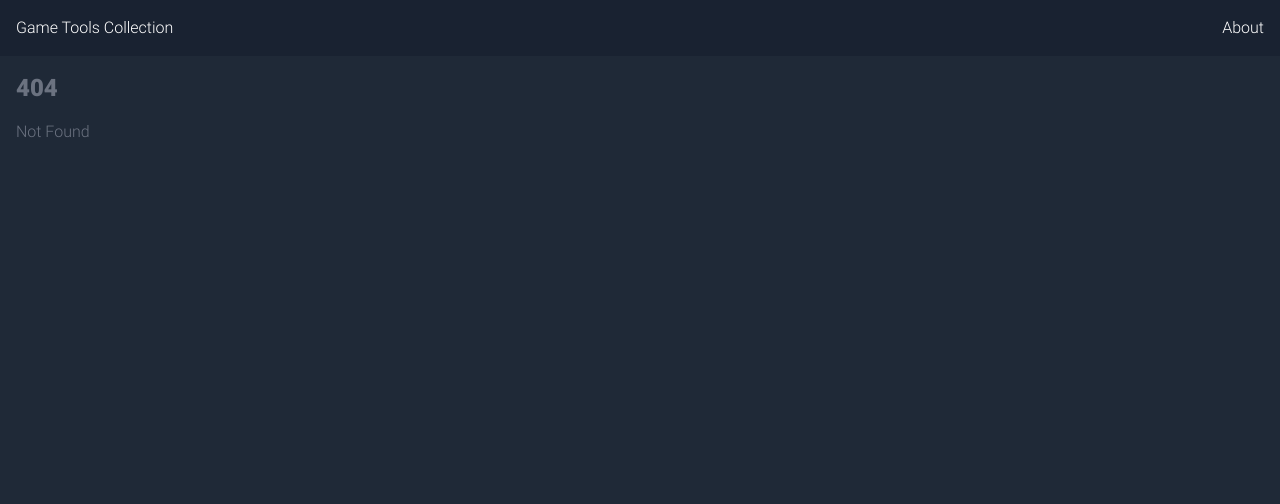
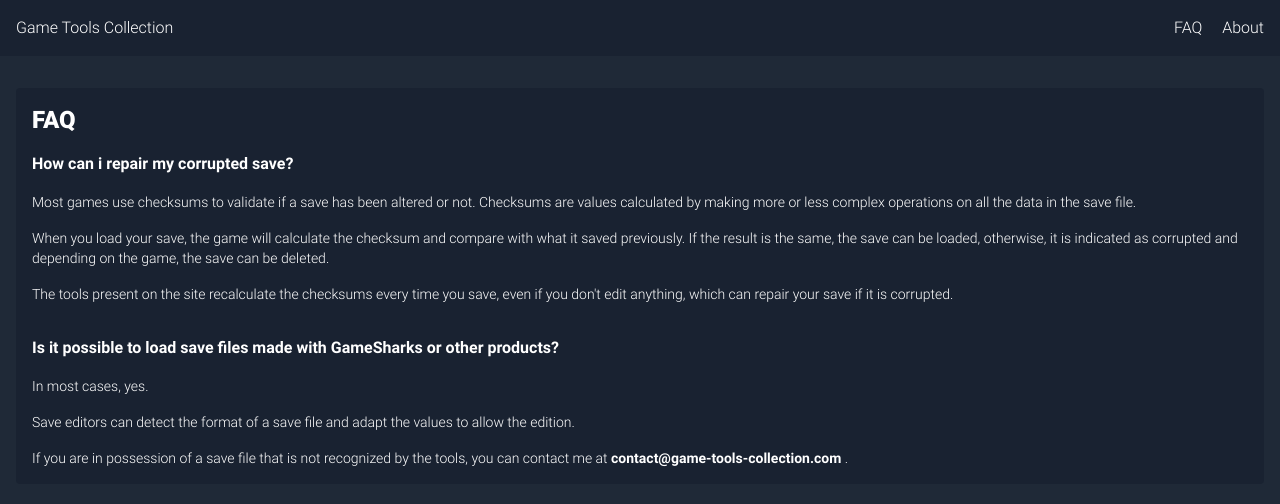
Before and after one commit to RyudoSynbios/game-tools-collection, a SvelteKit app: page /faq in a window 1280 px wide. Before the commit this address had no page. Shown: the top 504 px of the page. Built offline with nearby package versions, Linux system fonts and the light colour scheme.

Commit message:
feat: add FAQ

```diff
--- a/src/routes/+layout.svelte
+++ b/src/routes/+layout.svelte
@@ -35,7 +35,10 @@
   <div class="gtc-header">
     <div class="gtc-header-inner">
       <a href="/">Game Tools Collection</a>
-      <a href="/about">About</a>
+      <div>
+        <a href="/faq">FAQ</a>
+        <a href="/about">About</a>
+      </div>
     </div>
   </div>
   <div class="gtc-body">
@@ -54,6 +57,10 @@
 
       & .gtc-header-inner {
         @apply relative mx-auto flex justify-between w-full max-w-7xl;
+
+        & div a:not(:last-child) {
+          @apply mr-4;
+        }
       }
     }
 
--- /dev/null
+++ b/src/routes/faq/+page.svelte
@@ -0,0 +1,63 @@
+<script lang="ts">
+</script>
+
+<svelte:head>
+  <title>FAQ | Game Tools Collection</title>
+</svelte:head>
+
+<div class="gtc-faq">
+  <h1>FAQ</h1>
+  <h2>How can i repair my corrupted save?</h2>
+  <p>
+    Most games use checksums to validate if a save has been altered or not.
+    Checksums are values calculated by making more or less complex operations on
+    all the data in the save file.
+  </p>
+  <p>
+    When you load your save, the game will calculate the checksum and compare
+    with what it saved previously. If the result is the same, the save can be
+    loaded, otherwise, it is indicated as corrupted and depending on the game,
+    the save can be deleted.
+  </p>
+  <p>
+    The tools present on the site recalculate the checksums every time you save,
+    even if you don't edit anything, which can repair your save if it is
+    corrupted.
+  </p>
+  <h2>
+    Is it possible to load save files made with GameSharks or other products?
+  </h2>
+  <p>In most cases, yes.</p>
+  <p>
+    Save editors can detect the format of a save file and adapt the values to
+    allow the edition.
+  </p>
+  <p>
+    If you are in possession of a save file that is not recognized by the tools,
+    you can contact me at <a href="mailto:contact@game-tools-collection.com">
+      contact@game-tools-collection.com
+    </a>.
+  </p>
+</div>
+
+<style lang="postcss">
+  .gtc-faq {
+    @apply mt-4 p-4 text-white bg-primary-900 rounded;
+
+    h2:not(:first-of-type) {
+      @apply mt-8;
+    }
+
+    & p {
+      @apply mb-4 text-sm;
+
+      & a {
+        @apply font-bold;
+      }
+    }
+
+    & p:last-of-type {
+      @apply m-0;
+    }
+  }
+</style>
```
